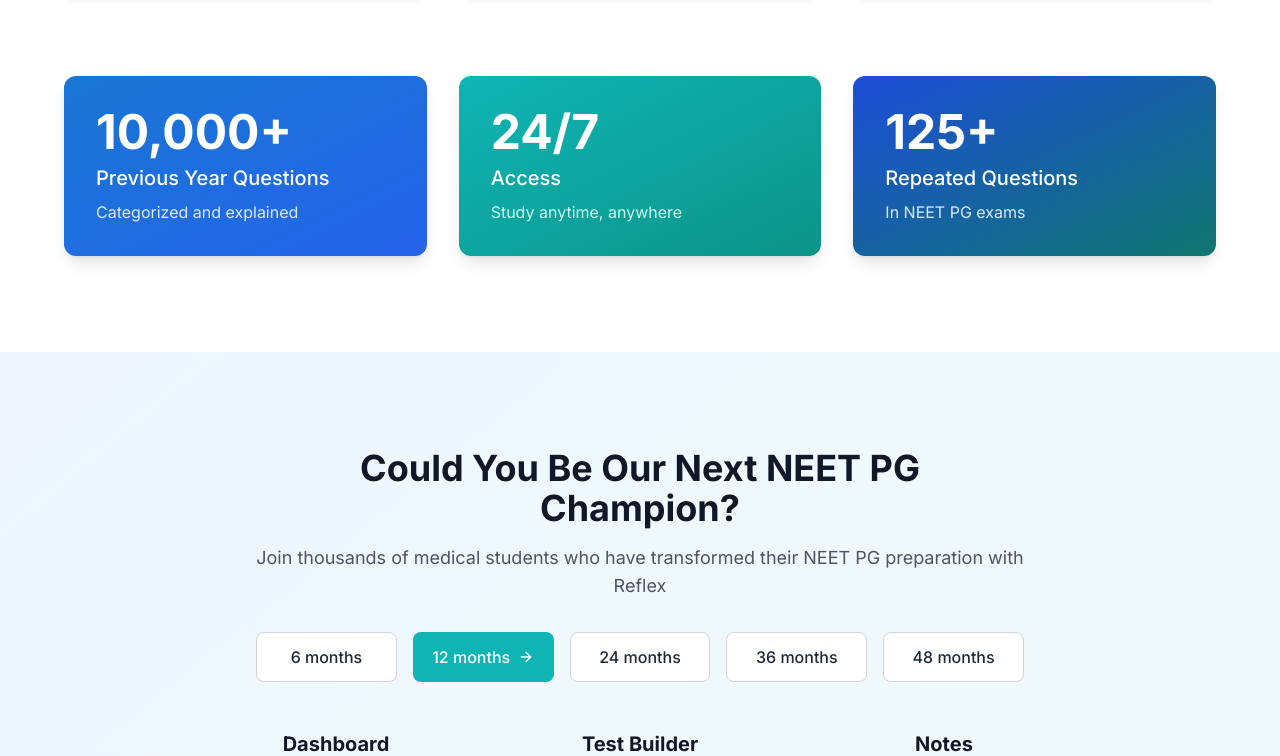
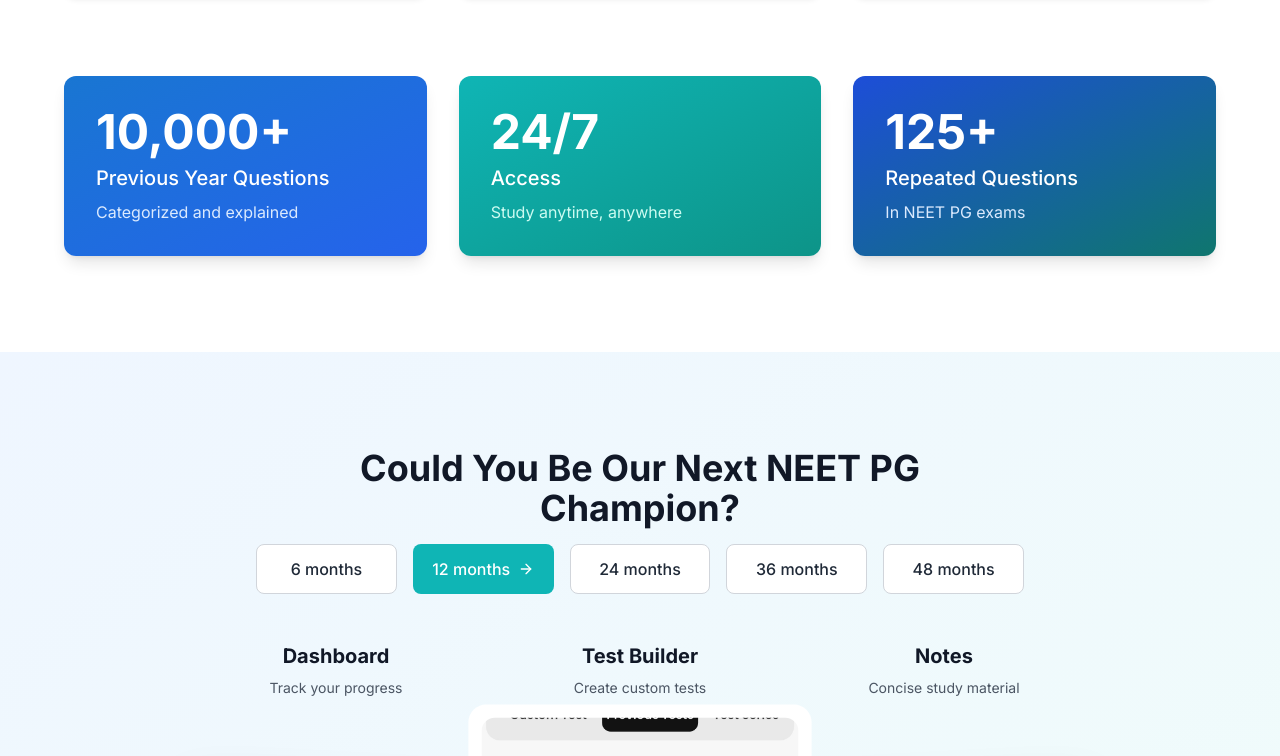
Before and after one commit to ayushmittal5221/Reflex-bolt, a React (Vite) app: page / in a window 1280 px wide. Shown: the part 3961-4717 px from the top of the page. Built offline with nearby package versions, Linux system fonts and the light colour scheme.

Commit message:
Remove line from CTA section

```diff
--- a/src/components/CTA.tsx
+++ b/src/components/CTA.tsx
@@ -10,9 +10,6 @@ const CTA: React.FC = () => {
           <h2 className="text-3xl md:text-4xl font-bold text-gray-900 mb-4">
             Could You Be Our Next NEET PG Champion?
           </h2>
-          <p className="text-lg text-gray-600 mb-8">
-            Join thousands of medical students who have transformed their NEET PG preparation with Reflex
-          </p>
 
           <div className="grid grid-cols-2 sm:grid-cols-3 lg:grid-cols-5 gap-4 max-w-4xl mx-auto">
             {PLANS.map((plan) => (
```
